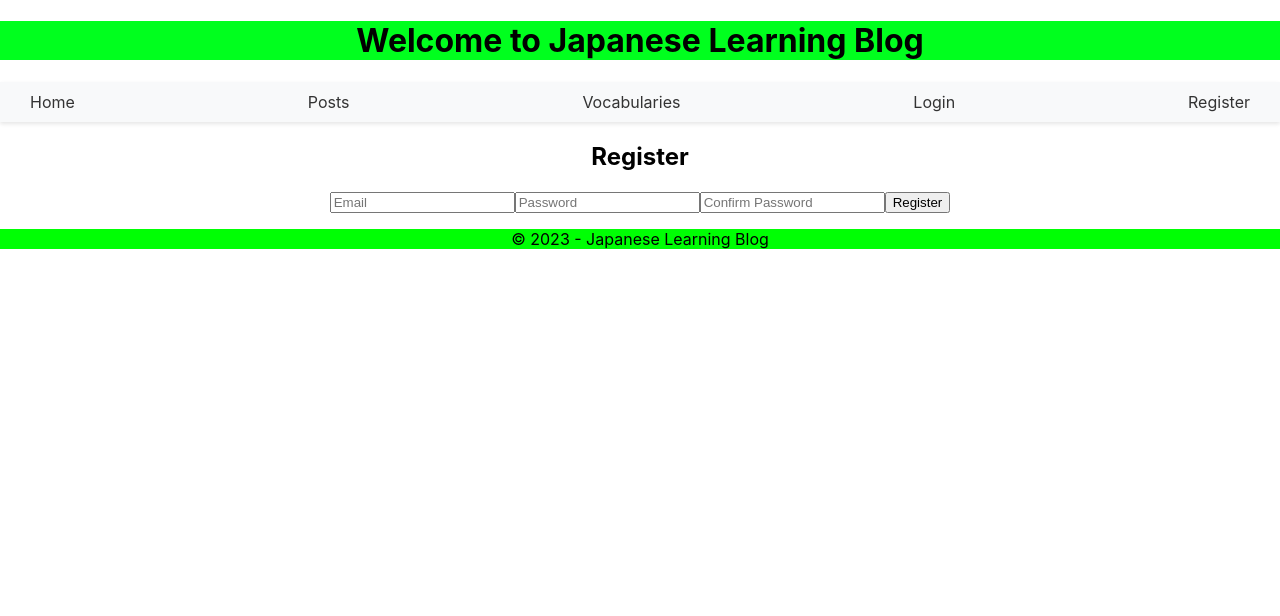
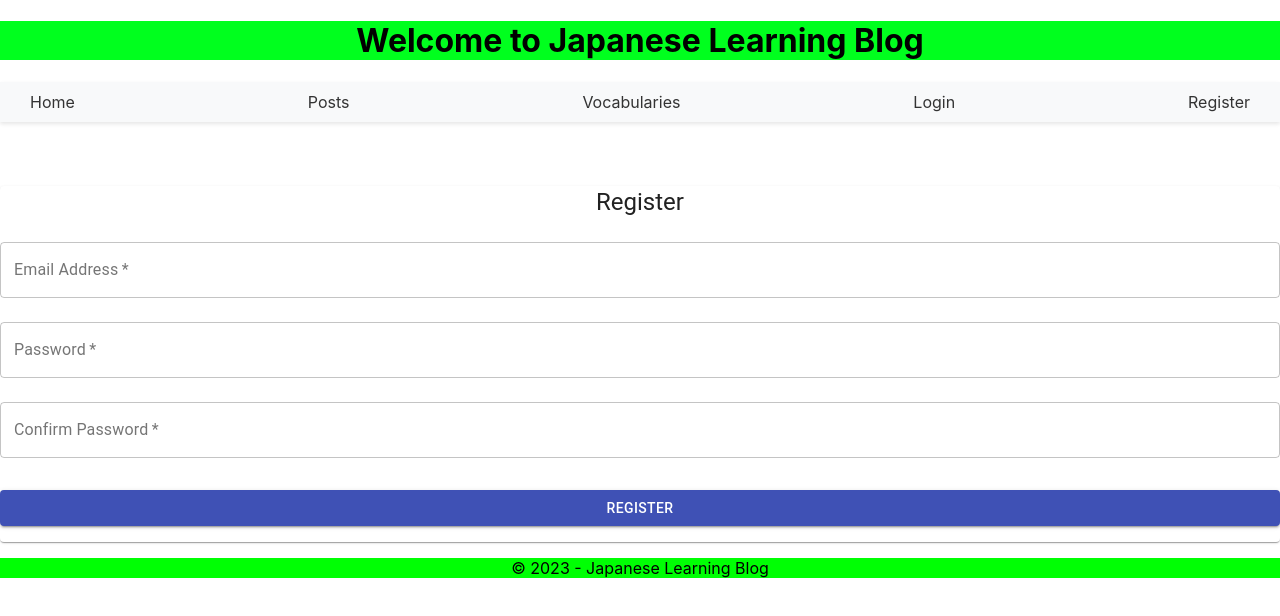
Before and after one commit to nRookie/my-blog, a React (Create React App) app in the folder my-blog/: page /register in a window 1280 px wide. Shown: the top 616 px of the page. Built offline with nearby package versions, Linux system fonts and the light colour scheme.

Commit message:
add registration page

```diff
--- a/my-blog/src/components/Auth/RegistrationPage.js
+++ b/my-blog/src/components/Auth/RegistrationPage.js
@@ -1,10 +1,28 @@
-import React, {useState} from 'react';
+import React, { useState } from 'react';
 import { useNavigate } from 'react-router-dom';
 import axios from 'axios';
 import serverAddress from '../../config';
+import { TextField, Button, Typography, Paper, makeStyles } from '@material-ui/core';
+import Alert from '@material-ui/lab/Alert';
 
+const useStyles = makeStyles(theme => ({
+    paper: {
+        marginTop: theme.spacing(8),
+        display: 'flex',
+        flexDirection: 'column',
+        alignItems: 'center',
+    },
+    form: {
+        width: '100%',
+        marginTop: theme.spacing(1),
+    },
+    submit: {
+        margin: theme.spacing(3, 0, 2),
+    },
+}));
 
 const RegistrationPage = () => {
+    const classes = useStyles();
     const [user, setUser] = useState({
         name: '',
         email: '',
@@ -12,7 +30,10 @@ const RegistrationPage = () => {
         confirmPassword: ''
     });
 
-    const navigate = useNavigate()
+    const [errorState, setErrorState] = useState(false);
+    const [errorMessage, setErrorMessage] = useState('');
+
+    const navigate = useNavigate();
 
     const handleChange = e => {
         setUser({
@@ -24,30 +45,41 @@ const RegistrationPage = () => {
     const register = async (e) => {
         e.preventDefault();
 
+        // Check if passwords match
+        if(user.password !== user.confirmPassword) {
+            setErrorState(true);
+            setErrorMessage('Passwords do not match!');
+            return;
+        }
+
         try {
             const res = await axios.post(`${serverAddress}/api/register`, {
                 email: user.email,
                 password: user.password
             });
             console.log(res.data);
-            navigate('/login')
+            setErrorState(false);
+            setErrorMessage('');
+            navigate('/login');
         } catch(err) {
             console.error(err.response.data);
+            setErrorState(true);
+            setErrorMessage(err.response.data.msg);
         }
-    }
+    };
+
     return (
-        <div>
-          <h2>Register</h2>
-          <form onSubmit={register}>
-            <input type="email" name="email" placeholder="Email" value={user.email} onChange={handleChange} required />
-            <input type="password" name="password" placeholder="Password" value={user.password} onChange={handleChange} required />
-            <input type="password" name="confirmPassword" placeholder="Confirm Password" value={user.confirmPassword} onChange={handleChange} required />
-            <button type="submit">Register</button>
-          </form>
-        </div>
-      );
+        <Paper className={classes.paper}>
+            <Typography component="h1" variant="h5">Register</Typography>
+            <form className={classes.form} onSubmit={register}>
+                <TextField variant="outlined" margin="normal" required fullWidth id="email" label="Email Address" name="email" value={user.email} onChange={handleChange} />
+                <TextField variant="outlined" margin="normal" required fullWidth id="password" label="Password" name="password" type="password" value={user.password} onChange={handleChange} />
+                <TextField variant="outlined" margin="normal" required fullWidth id="confirmPassword" label="Confirm Password" name="confirmPassword" type="password" value={user.confirmPassword} onChange={handleChange} />
+                <Button type="submit" fullWidth variant="contained" color="primary" className={classes.submit}>Register</Button>
+            </form>
+            { errorState && <Alert severity="error">{errorMessage}</Alert> }
+        </Paper>
+    );
 }
 
-
-
 export default RegistrationPage;
```
